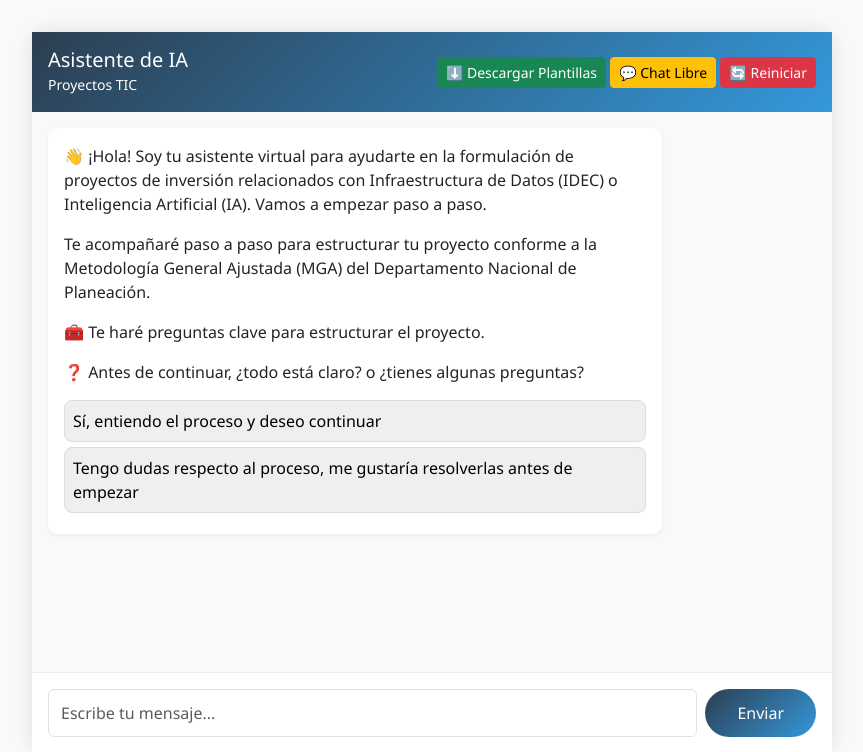
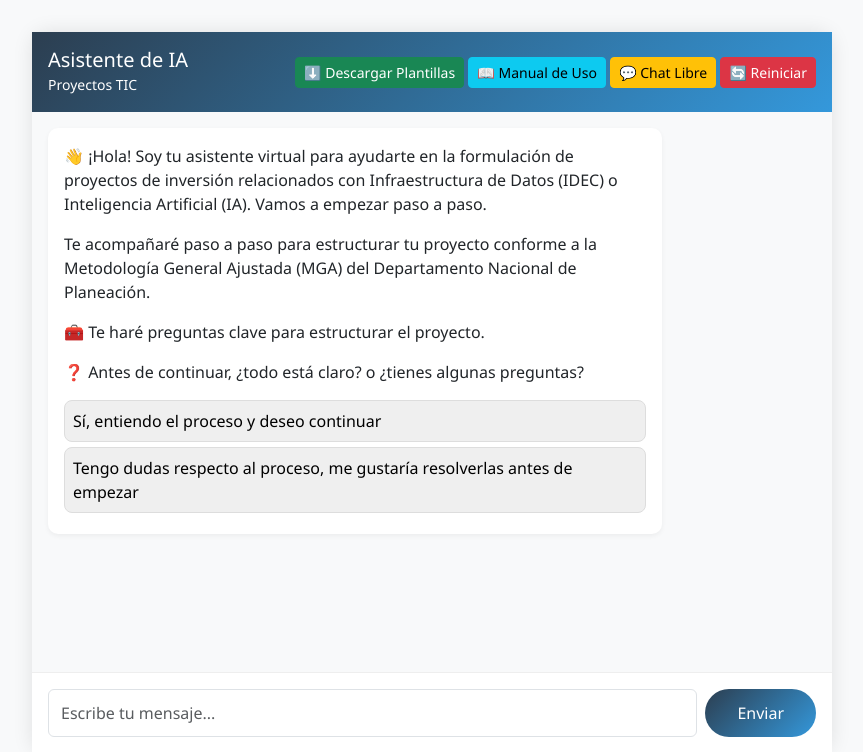
Before and after one commit to drambaut/Asistente-de-IA---proyectos-de-inversion, a Flask app: page / in a window 1280 px wide. Shown: the top 752 px of the page, without its empty margins (208-1071 px from the left). Run offline with Flask 3, Linux system fonts and the light colour scheme; some libraries are stand-ins or nearby versions.

Commit message:
update the manual

```diff
--- a/app.py
+++ b/app.py
@@ -68,6 +68,47 @@ def download_templates():
         as_attachment=True,
         download_name='plantillas_excel.zip'
     )
+
+@app.route('/download_manual')
+def download_manual():
+    # Buscar manual en diferentes ubicaciones y formatos
+    possible_names = [
+        'manual_de_uso.pdf',
+        'manual_de_uso.docx',
+        'Manual_de_Uso.pdf',
+        'Manual_de_Uso.docx',
+        'manual.pdf',
+        'Manual.pdf'
+    ]
+
+    # Buscar en static/documents y en static
+    search_paths = [
+        DOCUMENTS_DIR,
+        app.static_folder
+    ]
+
+    for search_path in search_paths:
+        for name in possible_names:
+            manual_path = os.path.join(search_path, name)
+            if os.path.isfile(manual_path):
+                # Determinar mimetype basado en extensión
+                if name.endswith('.pdf'):
+                    mimetype = 'application/pdf'
+                elif name.endswith('.docx'):
+                    mimetype = 'application/vnd.openxmlformats-officedocument.wordprocessingml.document'
+                else:
+                    mimetype = 'application/octet-stream'
+
+                return send_file(
+                    manual_path,
+                    mimetype=mimetype,
+                    as_attachment=True,
+                    download_name='manual_de_uso.pdf' if name.endswith('.pdf') else 'manual_de_uso.docx'
+                )
+
+    # Si no se encuentra, devolver error
+    logger.warning("Manual de uso no encontrado")
+    return "Manual de uso no disponible", 404
 
 @app.route('/download/<path:filename>')
 def download_file(filename):
--- a/templates/index.html
+++ b/templates/index.html
@@ -55,6 +55,7 @@
         </div>
         <div>
           <button id="downloadTemplatesBtn" class="btn btn-success btn-sm">⬇️ Descargar Plantillas</button>
+          <button id="downloadManualBtn" class="btn btn-info btn-sm">📖 Manual de Uso</button>
           <button id="altChatBtn" class="btn btn-warning btn-sm">💬 Chat Libre</button>
           <button id="resetBtn" class="btn btn-danger btn-sm">🔄 Reiniciar</button>
         </div>
@@ -308,6 +309,25 @@
       }
     });
 
+    document.getElementById("downloadManualBtn").addEventListener("click", async () => {
+      try {
+        const response = await fetch("/download_manual");
+        if (!response.ok) throw new Error("Error al descargar manual");
+        const blob = await response.blob();
+        const url = window.URL.createObjectURL(blob);
+        const a = document.createElement("a");
+        a.href = url;
+        a.download = "manual_de_uso.pdf";
+        document.body.appendChild(a);
+        a.click();
+        a.remove();
+        window.URL.revokeObjectURL(url);
+      } catch (error) {
+        alert("No se pudo descargar el manual.");
+        console.error(error);
+      }
+    });
+
     // inicio
     sendMessage("iniciar");
   </script>
```
Also changed, not shown: 3 other files.
